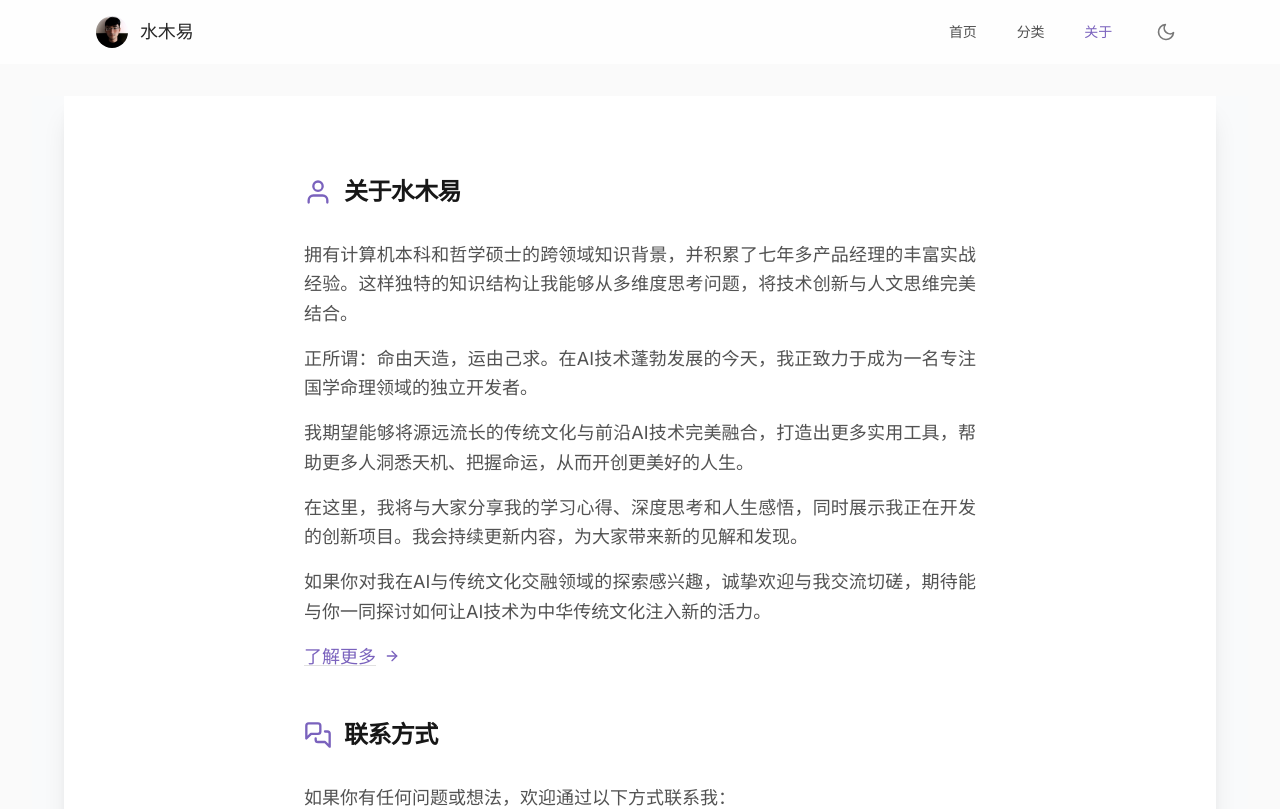
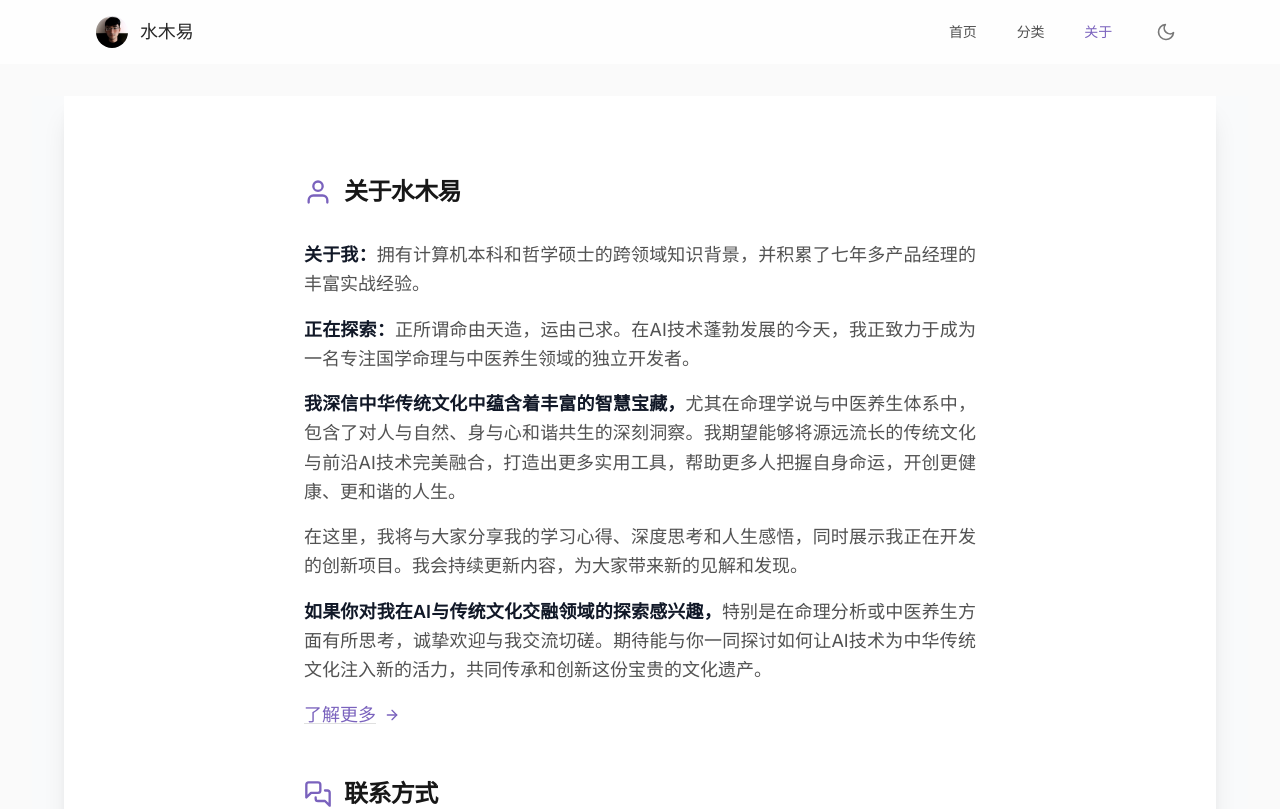
Before and after one commit to shuimuyicom/shuimuyicom, a Next.js app: page /about in a window 1280 px wide. Shown: the top 809 px of the page. Built offline with nearby package versions, Linux system fonts and the light colour scheme.

Commit message:
Update about page and posts content

```diff
--- a/src/app/about/page.tsx
+++ b/src/app/about/page.tsx
@@ -62,15 +62,15 @@
 
                   <div className="prose prose-lg dark:prose-invert prose-headings:font-medium prose-headings:text-ink-800 dark:prose-headings:text-bg-100 prose-p:text-ink-600 dark:prose-p:text-ink-300 prose-a:text-accent-600 dark:prose-a:text-accent-300 prose-a:no-underline prose-p:text-justify prose-li:text-justify prose-p:tracking-normal prose-li:tracking-normal max-w-3xl mx-auto sm:px-0 px-1">
                     <p>
-                      拥有计算机本科和哲学硕士的跨领域知识背景，并积累了七年多产品经理的丰富实战经验。这样独特的知识结构让我能够从多维度思考问题，将技术创新与人文思维完美结合。
+                      <strong>关于我：</strong>拥有计算机本科和哲学硕士的跨领域知识背景，并积累了七年多产品经理的丰富实战经验。
                     </p>
 
                     <p>
-                      正所谓：命由天造，运由己求。在AI技术蓬勃发展的今天，我正致力于成为一名专注国学命理领域的独立开发者。
+                      <strong>正在探索：</strong>正所谓命由天造，运由己求。在AI技术蓬勃发展的今天，我正致力于成为一名专注国学命理与中医养生领域的独立开发者。
                     </p>
 
                     <p>
-                    我期望能够将源远流长的传统文化与前沿AI技术完美融合，打造出更多实用工具，帮助更多人洞悉天机、把握命运，从而开创更美好的人生。
+                    <strong>我深信中华传统文化中蕴含着丰富的智慧宝藏，</strong>尤其在命理学说与中医养生体系中，包含了对人与自然、身与心和谐共生的深刻洞察。我期望能够将源远流长的传统文化与前沿AI技术完美融合，打造出更多实用工具，帮助更多人把握自身命运，开创更健康、更和谐的人生。
                     </p>
 
                     <p>
@@ -78,7 +78,7 @@
                     </p>
 
                     <p>
-                    如果你对我在AI与传统文化交融领域的探索感兴趣，诚挚欢迎与我交流切磋，期待能与你一同探讨如何让AI技术为中华传统文化注入新的活力。
+                    <strong>如果你对我在AI与传统文化交融领域的探索感兴趣，</strong>特别是在命理分析或中医养生方面有所思考，诚挚欢迎与我交流切磋。期待能与你一同探讨如何让AI技术为中华传统文化注入新的活力，共同传承和创新这份宝贵的文化遗产。
                     </p>
 
                     <p className="text-center mt-6">
```
